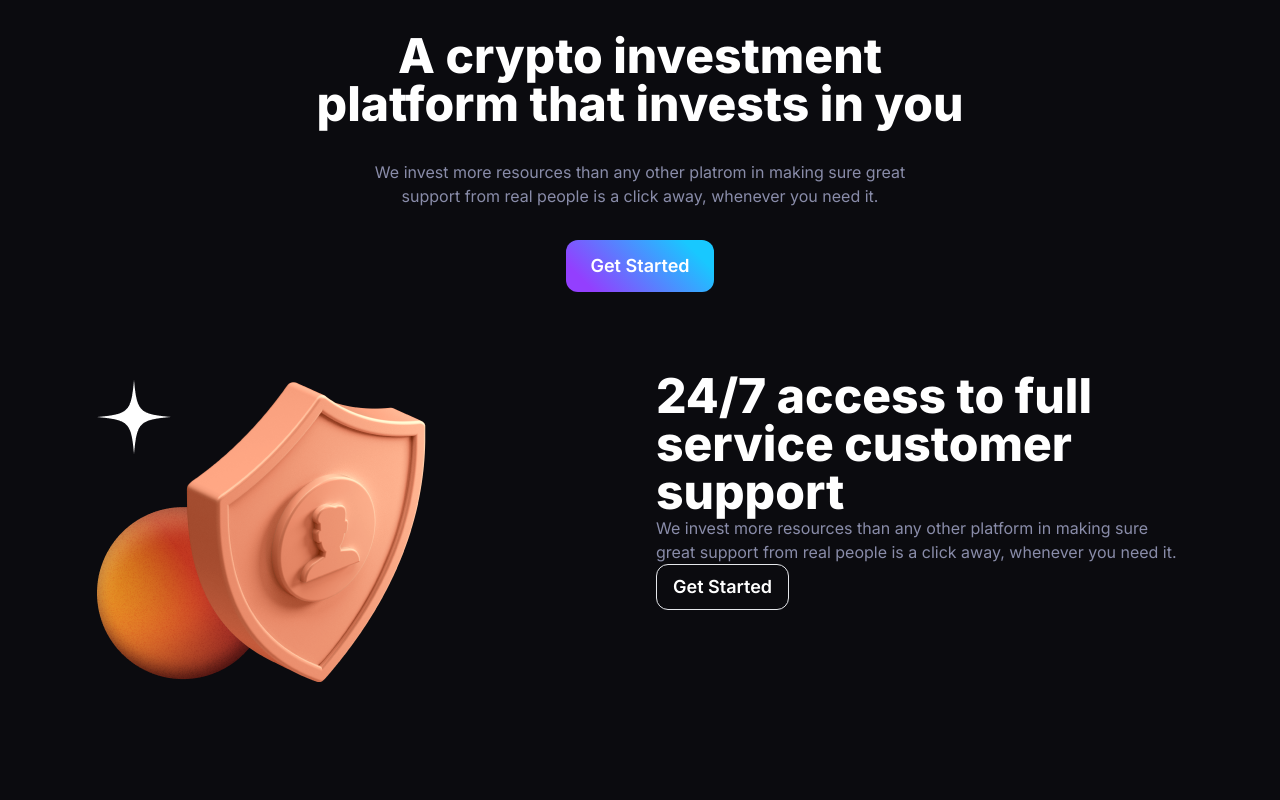
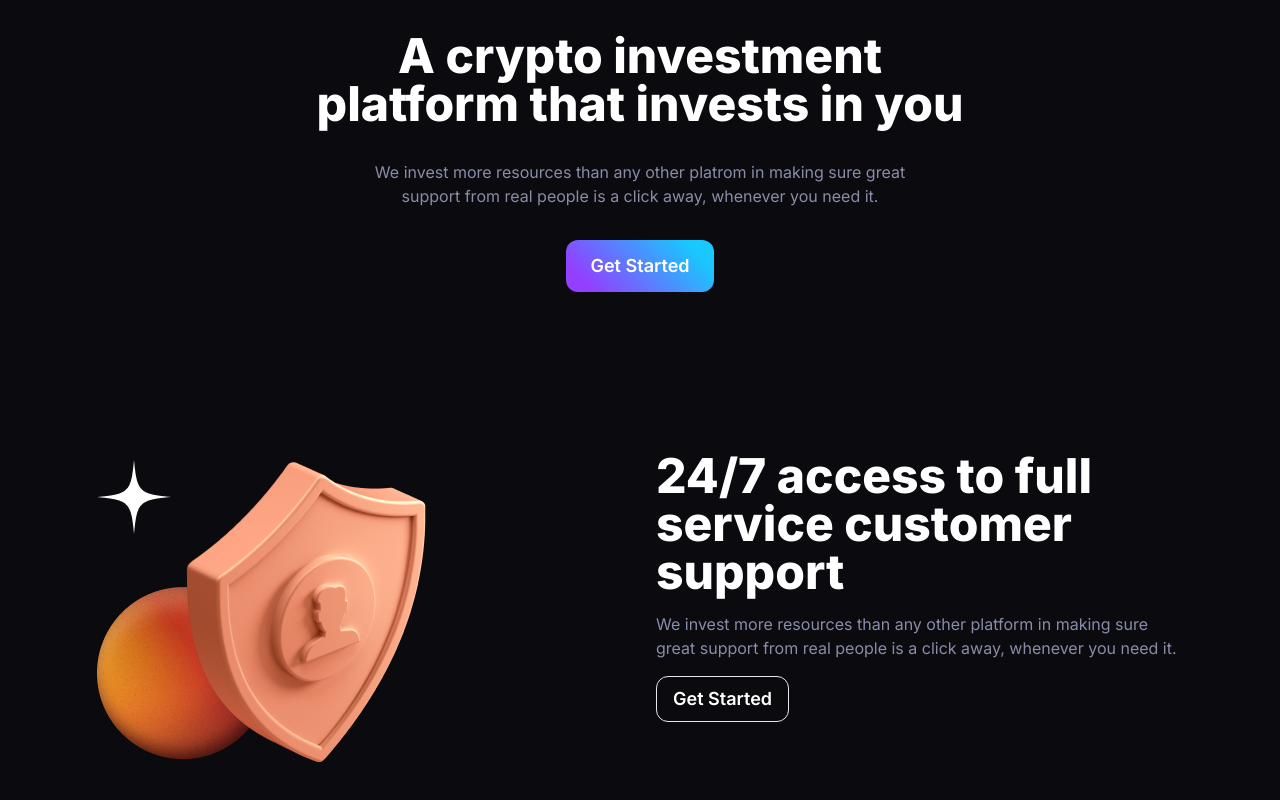
Before and after one commit to gift56/coinflip, a Vue app: page / in a window 1280 px wide. Shown: the part 1210-2010 px from the top of the page. Before the commit the page ends 1908 px from the top, so only its background shows below. Built offline with nearby package versions, Linux system fonts and the light colour scheme.

Commit message:
working on next section

```diff
--- a/src/components/Service.vue
+++ b/src/components/Service.vue
@@ -2,12 +2,12 @@
   <section class="w-full">
     <div class="container">
       <div
-        class="w-full flex flex-col lg:flex-row items-start justify-start lg:justify-between gap-8 relative"
+        class="w-full flex flex-col lg:flex-row items-start justify-start lg:justify-between gap-8 relative py-20"
       >
         <div class="w-full lg:flex-1">
           <img src="../assets/image/shieldImage.png" alt="shieldImage" />
         </div>
-        <div class="w-full lg:flex-1 flex flex-col items-start justify-start">
+        <div class="w-full lg:flex-1 flex flex-col items-start justify-start gap-4">
           <h3 class="text-3xl font-extrabold md:text-5xl">
             24/7 access to full service customer support
           </h3>
```
